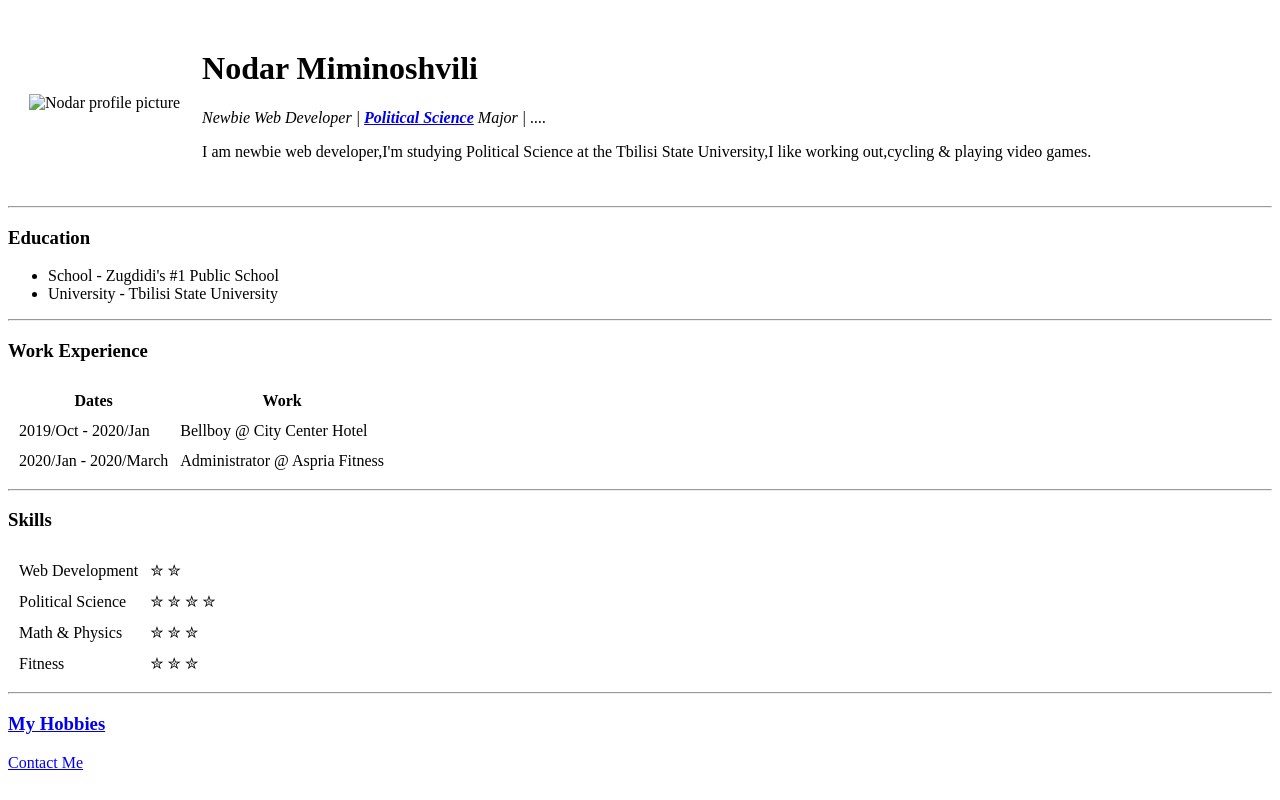
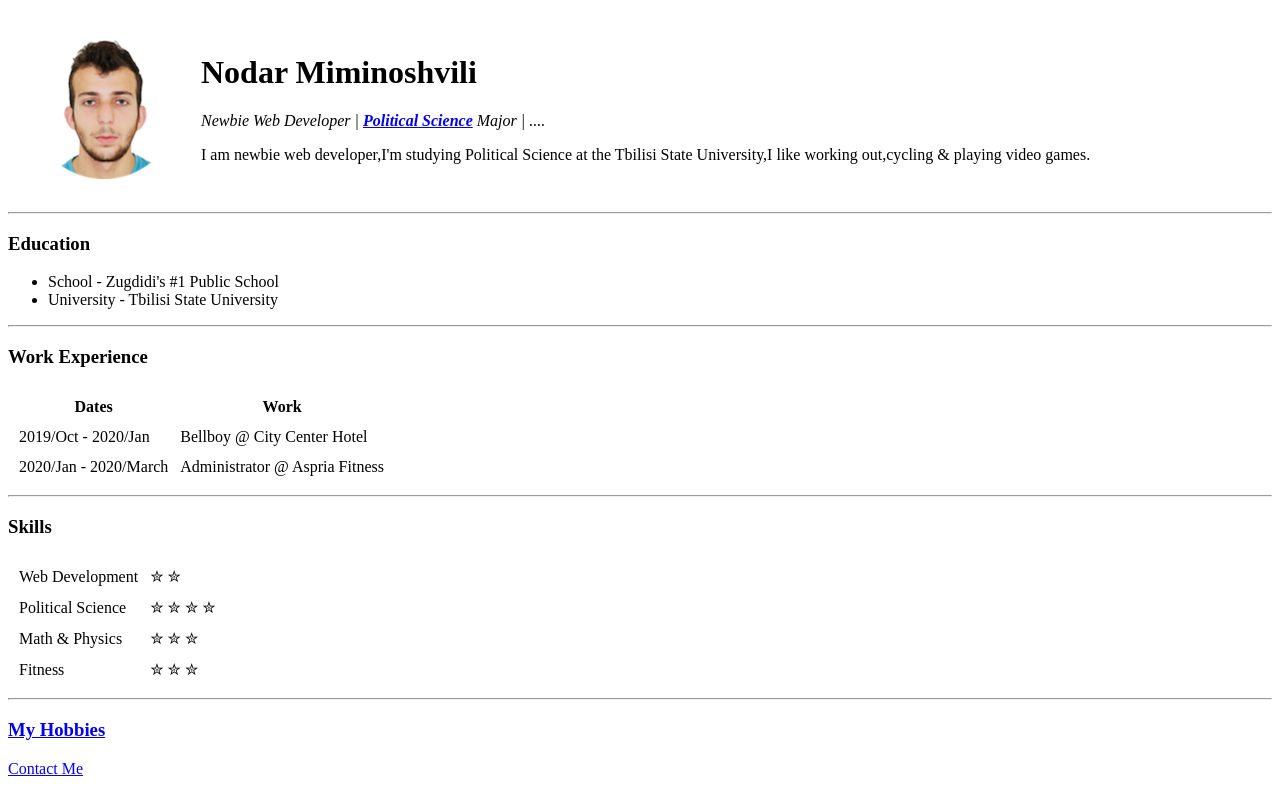
Before and after one commit to radononimim/cv, a plain HTML site: page index.html in a window 1280 px wide. Drawn offline with Linux system fonts and the light colour scheme.

Commit message:
Update index.html

```diff
--- a/index.html
+++ b/index.html
@@ -10,7 +10,7 @@
   <table cellspacing="20">
     <tr>
       <td>
-        <img src="Images/pic.png" alt="Nodar profile picture">
+        <img src="pic.png" alt="Nodar profile picture">
       </td>
       <td>
         <h1>Nodar Miminoshvili</h1>
```
